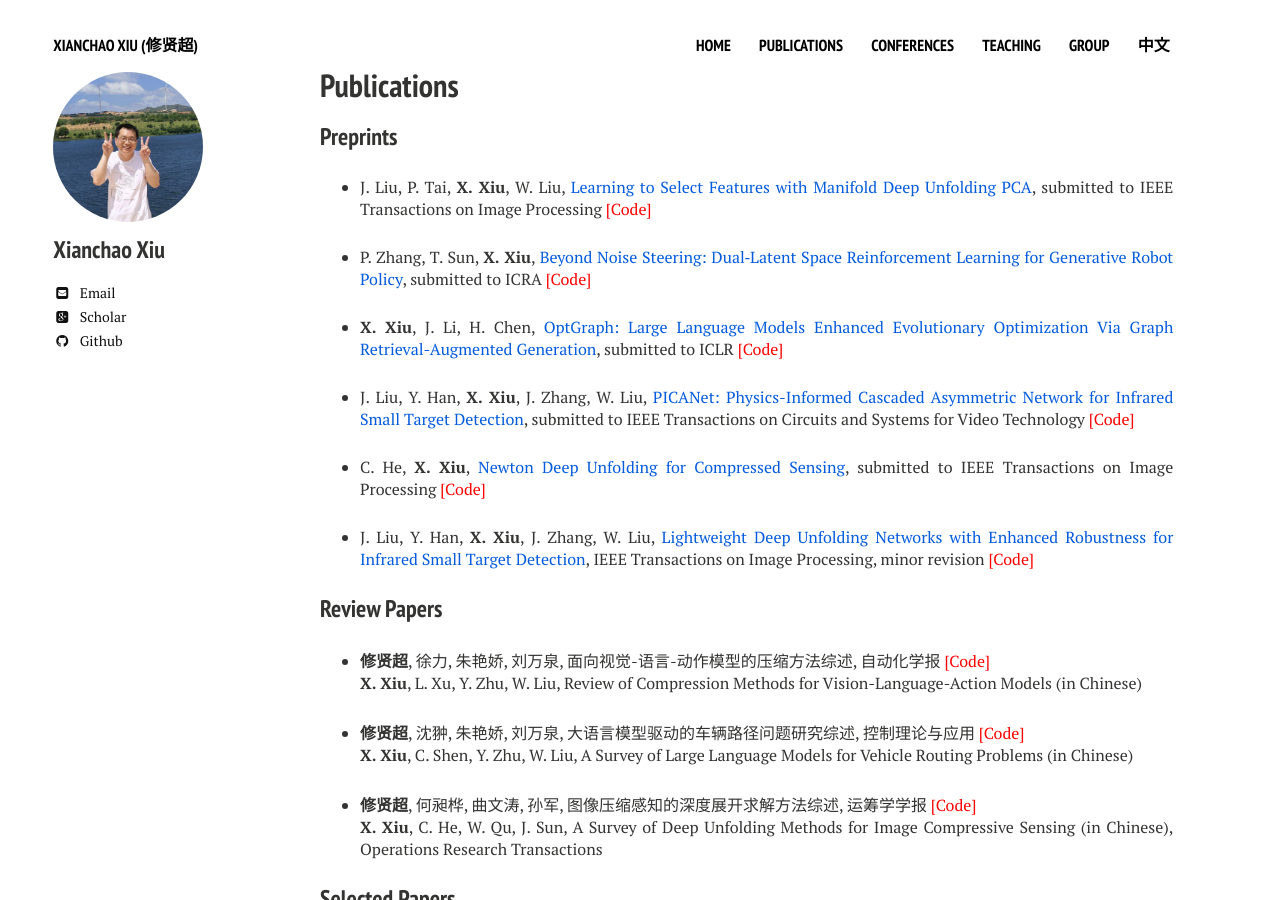
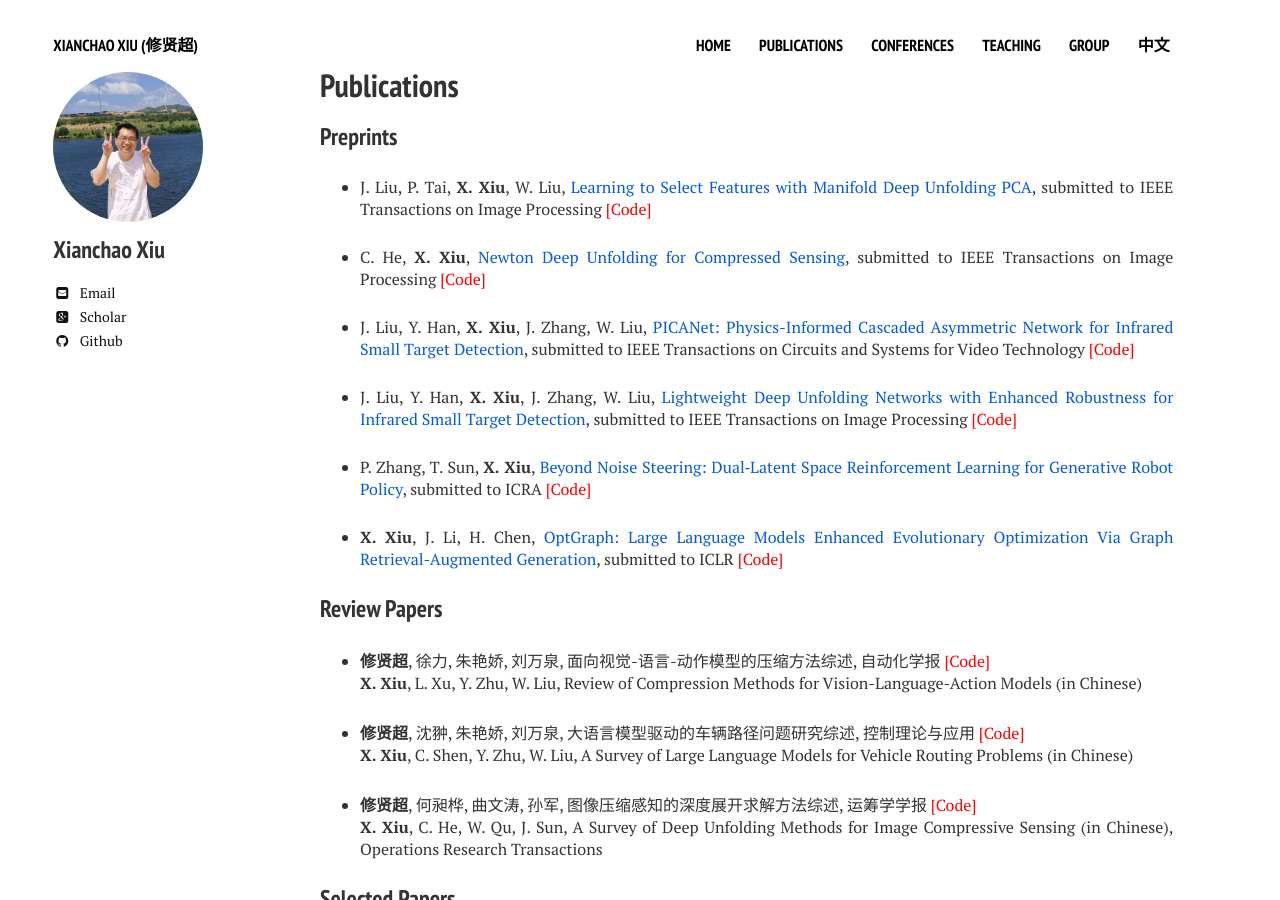
Before and after one commit to xianchaoxiu/xianchaoxiu.github.io, a Jekyll site: the page built from publications/index.md, in a window 1280 px wide and 900 px high. Built offline with Jekyll 4.4.1, drawn with Linux system fonts in a browser that asks for light colours; nearby versions of some CDN libraries.

Commit message:
Update index.md

```diff
--- a/publications/index.md
+++ b/publications/index.md
@@ -12,15 +12,15 @@ share: false
 
 * J. Liu, P. Tai, <b>X. Xiu</b>, W. Liu, <a href="https://arxiv.org/abs/2609.14391" class="textlink" target="_blank">Learning to Select Features with Manifold Deep Unfolding PCA</a>, submitted to IEEE Transactions on Image Processing <a href="https://github.com/xianchaoxiu/MDUFS" class="textlink" target="_blank" style="color: red;">[Code]</a>
 
+* C. He, <b>X. Xiu</b>, <a href="https://arxiv.org/abs/2609.14391" class="textlink" target="_blank">Newton Deep Unfolding for Compressed Sensing</a>, submitted to IEEE Transactions on Image Processing <a href="https://github.com/xianchaoxiu/DNU-Net" class="textlink" target="_blank" style="color: red;">[Code]</a>
+
+* J. Liu, Y. Han, <b>X. Xiu</b>, J. Zhang, W. Liu, <a href="https://arxiv.org/abs/2609.07515" class="textlink" target="_blank">PICANet: Physics-Informed Cascaded Asymmetric Network for Infrared Small Target Detection</a>,  submitted to IEEE Transactions on Circuits and Systems for Video Technology <a href="https://github.com/xianchaoxiu/PICANet" class="textlink" target="_blank" style="color: red;">[Code]</a>
+
+* J. Liu, Y. Han, <b>X. Xiu</b>, J. Zhang, W. Liu, <a href="https://arxiv.org/abs/2509.08205" class="textlink" target="_blank">Lightweight Deep Unfolding Networks with Enhanced Robustness for Infrared Small Target Detection</a>, submitted to IEEE Transactions on Image Processing <a href="https://github.com/xianchaoxiu/L-RPCANet" class="textlink" target="_blank" style="color: red;">[Code]</a>
+
 * P. Zhang, T. Sun, <b>X. Xiu</b>, <a href="https://arxiv.org/abs/2609.11270" class="textlink" target="_blank">Beyond Noise Steering: Dual‑Latent Space Reinforcement Learning for Generative Robot Policy</a>, submitted to ICRA <a href="https://github.com/xianchaoxiu/DLSRL" class="textlink" target="_blank" style="color: red;">[Code]</a>
 
 * <b>X. Xiu</b>, J. Li, H. Chen, <a href="https://arxiv.org/abs/2607.27918" class="textlink" target="_blank">OptGraph: Large Language Models Enhanced Evolutionary Optimization Via Graph Retrieval-Augmented Generation</a>, submitted to ICLR <a href="https://github.com/xianchaoxiu/OptGraph" class="textlink" target="_blank" style="color: red;">[Code]</a>
-
-* J. Liu, Y. Han, <b>X. Xiu</b>, J. Zhang, W. Liu, <a href="https://arxiv.org/abs/2609.07515" class="textlink" target="_blank">PICANet: Physics-Informed Cascaded Asymmetric Network for Infrared Small Target Detection</a>,  submitted to IEEE Transactions on Circuits and Systems for Video Technology <a href="https://github.com/xianchaoxiu/PICANet" class="textlink" target="_blank" style="color: red;">[Code]</a>
-
-* C. He, <b>X. Xiu</b>, <a href="https://arxiv.org/abs/2609.14391" class="textlink" target="_blank">Newton Deep Unfolding for Compressed Sensing</a>, submitted to IEEE Transactions on Image Processing <a href="https://github.com/xianchaoxiu/DNU-Net" class="textlink" target="_blank" style="color: red;">[Code]</a>
-
-* J. Liu, Y. Han, <b>X. Xiu</b>, J. Zhang, W. Liu, <a href="https://arxiv.org/abs/2509.08205" class="textlink" target="_blank">Lightweight Deep Unfolding Networks with Enhanced Robustness for Infrared Small Target Detection</a>, IEEE Transactions on Image Processing, minor revision <a href="https://github.com/xianchaoxiu/L-RPCANet" class="textlink" target="_blank" style="color: red;">[Code]</a>
 
 
 ### Review Papers
```
